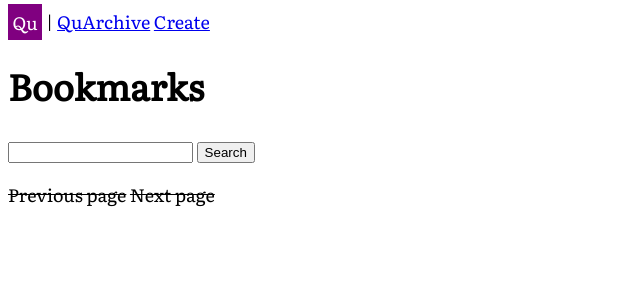
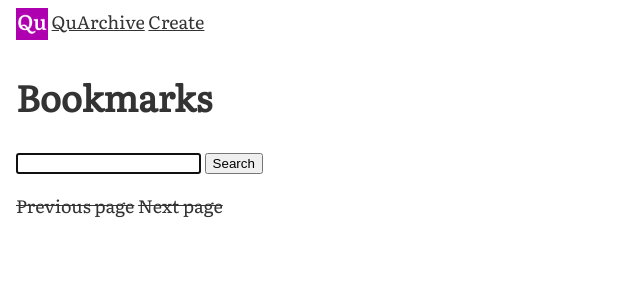
Before and after one commit to calpaterson/quarchive, a Flask app: page / in a window 1280 px wide. Shown: the top 300 px of the page, without its empty margins (0-640 px from the left). Run offline with Flask 2, Linux system fonts and the light colour scheme; the visitor is signed in with stand-in values (Sample User, id 1); data that the repository does not hold is empty; parts of the project's set-up code (start-up, migrations or seed data) failed here and were passed over.

Commit message:
Improve graphic design considerably

```diff
--- a/src/server/quarchive/static/site.css
+++ b/src/server/quarchive/static/site.css
@@ -1,12 +1,83 @@
-html {
+:root {
+    --bg: #fff;
+    --border: #e6e6e6;
+    --fresh: #0645ad;
+    --light: #666;
+    --lighter: #f3f3f3;
+    --main: #333;
+    --visited: #AE00AE;
+}
+
+body {
+    display: block;
+    background: var(--bg);
+    color: var(--main);
     font-family: 'Literata', serif;
     font-size: 18px;
+    max-width: 80rem;
+    padding-right: 1rem;
+    padding-left: 1rem;
+    margin-left: auto;
+    margin-right: auto;
 }
 
-#qu {
-    color: white;
-    background-color: purple;
-    padding: 0.25em;
+a:link {
+    color: var(--fresh);
+}
+
+a:visited {
+    color: var(--visited);
+}
+
+#nav-logo {
+    height: 2rem;
+    width: 2rem;
+}
+
+#nav-links {
+    vertical-align: top;
+}
+
+nav > a {
+    color: var(--main);
+}
+
+#nav-links > a:link {
+    color: inherit;
+}
+
+#nav-links > a:visited {
+    color: inherit;
+}
+
+.bookmark blockquote {
+    color: var(--light);
+    margin: 1em;
+    border-left: 0.2em solid var(--light);
+    padding-left: 1em;
+    font-style: oblique;
+}
+
+.bookmark-details a:link {
+    color: inherit;
+}
+
+.bookmark-details a:visited {
+    color: inherit;
+}
+
+.netloc {
+    color: var(--light);
+    font-size: small;
+    text-decoration: none;
+}
+
+.netloc:visited {
+    color: inherit;
+}
+
+.netloc:link {
+    color: inherit;
 }
 
 @font-face {
--- a/src/server/quarchive/templates/base.j2
+++ b/src/server/quarchive/templates/base.j2
@@ -20,14 +20,15 @@
     </head>
     <body>
         <nav>
-            <span id="qu">Qu</span>
-            |
+          <img id="nav-logo" src="{{ url_for('static', filename='icons/quarchive-192px.png') }}">
+          <span id="nav-links">
             {% if request.endpoint == 'quarchive.index' %}
               {{ header_item(request, 'quarchive.index', "QuArchive") }}
             {% else %}
               {{ header_item(request, 'quarchive.index', "Home") }}
             {% endif %}
             {{ header_item(request, 'quarchive.create_bookmark_form', "Create") }}
+          </span>
         </nav>
         <main>
 
--- a/src/server/quarchive/templates/index.j2
+++ b/src/server/quarchive/templates/index.j2
@@ -10,6 +10,7 @@
       {% if q %}
       value="{{ q }}"
       {% endif %}
+      autofocus
       >
     <button>Search</button>
   </form>
@@ -49,15 +50,17 @@
 {% macro render_bookmark(url, bookmark) -%}
   <div class="bookmark">
     <p>
-      <a href="{{url.to_url()}}">{{bookmark.title|e}}</a> (<a href="{{ url_for('quarchive.view_netloc', netloc=url.netloc) }}">{{ url.netloc }}</a>)
+      <a href="{{url.to_url()}}">{{bookmark.title|e}}</a>
+      <a
+        class="netloc"
+        href="{{ url_for('quarchive.view_netloc', netloc=url.netloc) }}"
+        >{{ url.netloc }}</a>
     </p>
     <blockquote>
       {{ bookmark.description|e }}
     </blockquote>
-    <p>
+    <p class="bookmark-details">
       <em>created <span title="{{bookmark.created}}">{{bookmark.created|relativetime}}</span></em> {%- if bookmark.unread -%}, <strong>unread</strong>{% endif %}
-    </p>
-    <p>
       <a href="{{ url_for('quarchive.edit_bookmark', url_uuid=url.url_uuid) }}">Edit</a>
       <a href="{{ url_for('quarchive.view_url', url_uuid=url.url_uuid) }}">See URL</a>
     </p>
```
Also changed, not shown: src/server/quarchive/templates/create_or_edit_bookmark.j2 (+5 -4 lines).
